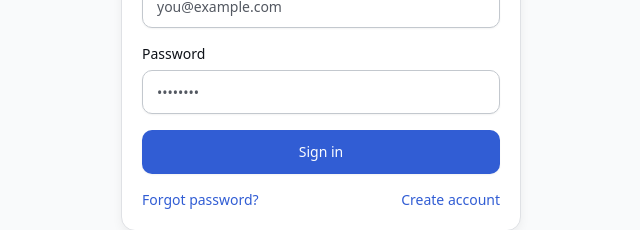
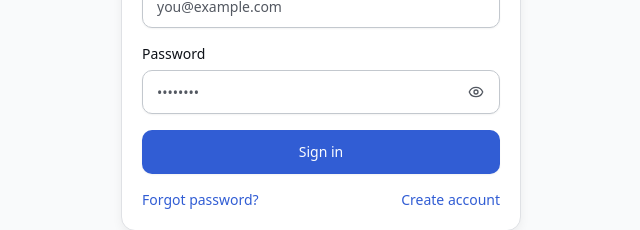
Before and after one commit to baby-ghost1/FreeDownload, a Next.js app in the folder frontend/: page /login in a window 1280 px wide. Shown: the part 249-479 px from the top of the page, without its empty margins (319-959 px from the left). Built offline with nearby package versions, Linux system fonts and the light colour scheme; no server answers.

Commit message:
auth: shared password visibility toggle

```diff
--- a/frontend/app/login/page.tsx
+++ b/frontend/app/login/page.tsx
@@ -8,7 +8,7 @@ import { Suspense, useState } from 'react';
 import { AuthLink, AuthShell } from '@/components/auth/auth-shell';
 import { Alert } from '@/components/ui/alert';
 import { Button } from '@/components/ui/button';
-import { FieldError, Input, Label } from '@/components/ui/input';
+import { FieldError, Input, Label, PasswordInput } from '@/components/ui/input';
 import { ApiError } from '@/lib/api/client';
 import { useSession } from '@/lib/session';
 
@@ -68,9 +68,8 @@ function LoginForm() {
       </div>
       <div>
         <Label htmlFor="login-password">Password</Label>
-        <Input
+        <PasswordInput
           id="login-password"
-          type="password"
           required
           autoComplete="current-password"
           value={password}
--- a/frontend/app/register/page.tsx
+++ b/frontend/app/register/page.tsx
@@ -5,7 +5,7 @@ import { useState } from 'react';
 
 import { AuthLink, AuthShell } from '@/components/auth/auth-shell';
 import { Button } from '@/components/ui/button';
-import { FieldError, Input, Label } from '@/components/ui/input';
+import { FieldError, Input, Label, PasswordInput } from '@/components/ui/input';
 import { ApiError } from '@/lib/api/client';
 import { register } from '@/lib/api/endpoints';
 import { useSession } from '@/lib/session';
@@ -75,9 +75,8 @@ export default function RegisterPage() {
         </div>
         <div>
           <Label htmlFor="reg-password">Password</Label>
-          <Input
+          <PasswordInput
             id="reg-password"
-            type="password"
             required
             minLength={8}
             autoComplete="new-password"
--- a/frontend/app/reset-password/page.tsx
+++ b/frontend/app/reset-password/page.tsx
@@ -6,7 +6,7 @@ import { Suspense, useState } from 'react';
 import { AuthLink, AuthShell } from '@/components/auth/auth-shell';
 import { Alert } from '@/components/ui/alert';
 import { Button } from '@/components/ui/button';
-import { FieldError, Input, Label } from '@/components/ui/input';
+import { FieldError, Label, PasswordInput } from '@/components/ui/input';
 import { ApiError } from '@/lib/api/client';
 import { resetPassword } from '@/lib/api/endpoints';
 
@@ -63,9 +63,8 @@ function ResetForm() {
     <form onSubmit={(e) => void submit(e)} className="space-y-4" data-testid="reset-form">
       <div>
         <Label htmlFor="reset-password">New password</Label>
-        <Input
+        <PasswordInput
           id="reset-password"
-          type="password"
           required
           minLength={8}
           autoComplete="new-password"
@@ -76,9 +75,8 @@ function ResetForm() {
       </div>
       <div>
         <Label htmlFor="reset-confirm">Confirm new password</Label>
-        <Input
+        <PasswordInput
           id="reset-confirm"
-          type="password"
           required
           minLength={8}
           autoComplete="new-password"
--- a/frontend/components/ui/input.tsx
+++ b/frontend/components/ui/input.tsx
@@ -1,3 +1,8 @@
+'use client';
+
+import { useState } from 'react';
+import { Eye, EyeOff } from 'lucide-react';
+
 import { cn } from '@/lib/utils/cn';
 
 export interface InputProps extends React.InputHTMLAttributes<HTMLInputElement> {
@@ -50,3 +55,27 @@ export function FieldError({ id, children }: { id?: string; children: React.Reac
     </p>
   );
 }
+
+/** Password field with a show/hide toggle (44px touch target). */
+export function PasswordInput({ className, ...props }: InputProps) {
+  const [shown, setShown] = useState(false);
+  return (
+    <div className="relative">
+      <Input type={shown ? 'text' : 'password'} className={cn('pr-12', className)} {...props} />
+      <button
+        type="button"
+        onClick={() => setShown((v) => !v)}
+        aria-pressed={shown}
+        aria-label={shown ? 'Hide password' : 'Show password'}
+        title={shown ? 'Hide password' : 'Show password'}
+        className="absolute right-1.5 top-1/2 flex size-9 -translate-y-1/2 items-center justify-center rounded-lg text-muted-foreground transition-colors hover:bg-muted hover:text-foreground"
+      >
+        {shown ? (
+          <EyeOff className="size-4" aria-hidden="true" />
+        ) : (
+          <Eye className="size-4" aria-hidden="true" />
+        )}
+      </button>
+    </div>
+  );
+}
```
Also changed, not shown: 1 other file (tests, documents, lock files or other folders).
